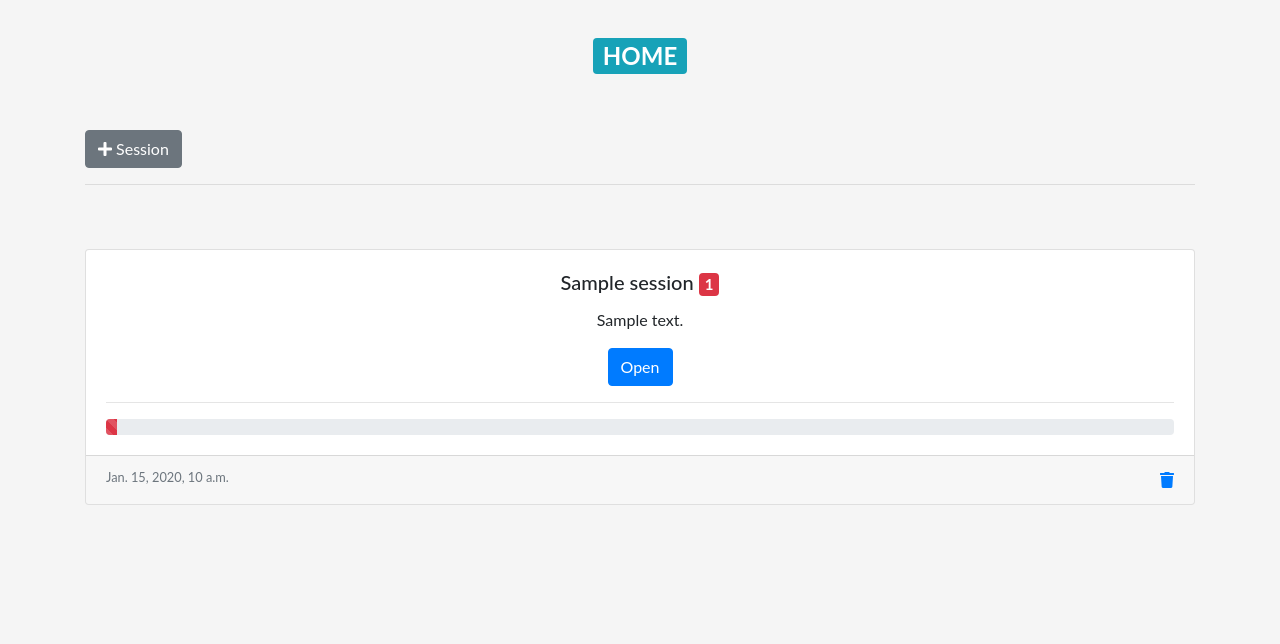
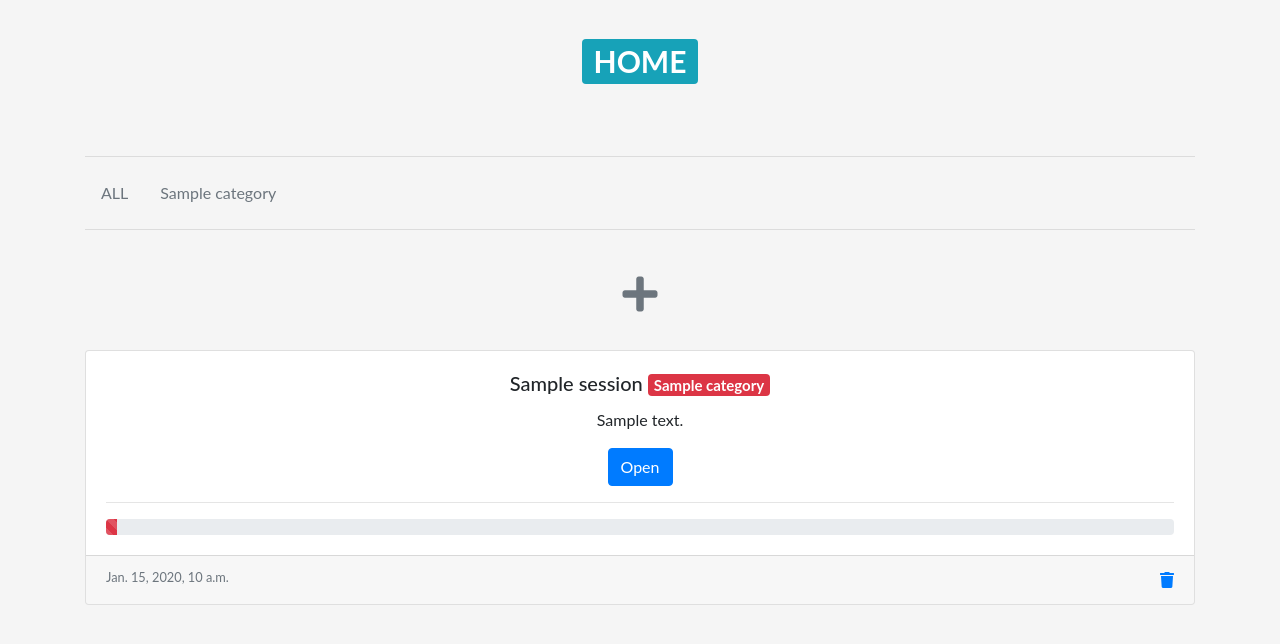
Before and after one commit to eduarde/URLTester, a Django app: template url_tester/templates/url_tester/sessions_list.html in a window 1280 px wide. Shown: the top 644 px of the page. Run offline with Django 3.2, Linux system fonts and the light colour scheme; tables that the repository leaves empty hold one stand-in row (values such as "Sample post"); the template is opened without the code that fills it: values that come from a table or form of the project are taken from there, most other values are stand-ins (such as "Sample title", 1, 10 or a date in 2020); some libraries are stand-ins or nearby versions.

Commit message:
New functionality + UI changes

```diff
--- a/url_tester/admin.py
+++ b/url_tester/admin.py
@@ -1,5 +1,6 @@
 from django.contrib import admin
-from .models import Session, URL
+from .models import Session, URL, Category
 
 admin.site.register(Session)
 admin.site.register(URL)
+admin.site.register(Category)
--- a/url_tester/models.py
+++ b/url_tester/models.py
@@ -1,5 +1,18 @@
 from django.db import models
 from django.urls import reverse
+from django.template.defaultfilters import slugify
+
+
+class Category(models.Model):
+    name = models.CharField(verbose_name='Name', max_length=100)
+    slug = models.SlugField(max_length=100, unique=True, blank=True)
+
+    def save(self, *args, **kwargs):
+        self.slug = slugify(self.name)
+        super(Category, self).save(*args, **kwargs)
+
+    def __str__(self):
+        return self.name
 
 
 class Session(models.Model):
@@ -9,7 +22,7 @@
     urls = models.ManyToManyField('URL', related_name='session_url')
     url_load = models.URLField(verbose_name='URL to load', blank=True, null=True)
     loaded = models.BooleanField(blank=True, default=False)
-    type = models.CharField(verbose_name='Type', max_length=400, blank=True, null=True)
+    category = models.ForeignKey('Category', related_name='session_category', on_delete=models.SET_NULL, null=True)
 
     def get_absolute_url(self):
         return reverse('session_detail', args=[self.pk])
--- a/url_tester/templates/url_tester/create_session.html
+++ b/url_tester/templates/url_tester/create_session.html
@@ -4,7 +4,7 @@
 {% block content %}
     <section class="bg-gray-light" id="session_create">
         <div class="container">
-            <h2 class="text-center"><span class="badge badge-info">CREATE NEW SESSION</span></h2><br/><br/>
+            <h1 class="text-center"><span class="badge badge-info">CREATE NEW SESSION</span></h1><br/><br/>
             <hr class="primary">
             <br/><br/>
             <div class="row">
--- a/url_tester/templates/url_tester/delete_session.html
+++ b/url_tester/templates/url_tester/delete_session.html
@@ -6,7 +6,7 @@
 
     <section class="bg-gray-light" id="delete">
         <div class="container">
-            <h2 class="text-center"><span class="badge badge-info">DELETE SESSION</span></h2> <br/><br/>
+            <h1 class="text-center"><span class="badge badge-info">DELETE SESSION</span></h1> <br/><br/>
             <hr class="primary">
             <br/>
             <div class="row">
--- a/url_tester/templates/url_tester/sessions_list.html
+++ b/url_tester/templates/url_tester/sessions_list.html
@@ -1,26 +1,37 @@
 {% extends 'url_tester/base.html' %}
 {% block content %}
 
-    <h2 class="text-center"><span class="badge badge-info">HOME</span></h2> <br/><br/>
+
+    <h1 class="text-center"><span class="badge badge-info">HOME</span></h1> <br/><br/>
+    <hr class="primary">
 
 
+    <ul class="nav nav-pills">
+        <li class="nav-item">
+            <a class="nav-link {% if page == 'all' %}active{% else %}text-secondary{% endif %}"
+               href="{% url 'sessions_list' category='all' %}">ALL</a>
+        </li>
+        {% for category in categories %}
+            <li class="nav-item">
+                <a class="nav-link {% if page == category.slug %}active{% else %}text-secondary{% endif %}"
+                   href="{% url 'sessions_list' category=category.slug %}">{{ category.name }}</a>
+            </li>
+        {% endfor %}
+    </ul>
+    <hr class="primary"><br>
+
     <div class="row" xmlns="http://www.w3.org/1999/html">
-        <div class="col-lg-12 mx-auto">
-            <div class="btn-group btn-group-md" role="group" aria-label="Actions">
-                <a href="{% url 'session_create' %}" class="btn btn-secondary"> <i class="fa fa-plus"
-                                                                                   aria-hidden="true"></i> Session</a>
-
-            </div>
+        <div class="col-lg-12 mx-auto text-center">
+            <h1><a href="{% url 'session_create' %}"> <i class="fas fa-plus text-secondary"></i></a></h1>
         </div>
     </div>
-
-    <hr class="primary">
-    <br/><br/>
+    <br>
 
     {% for session in sessions %}
         <div class="card mb-3 text-center">
             <div class="card-body">
-                <h5 class="card-title">{{ session.title }} <span class="badge badge-danger">{{ session.urls.all|length }}</span></h5>
+                <h5 class="card-title">{{ session.title }} <span
+                        class="badge badge-danger">{{ session.category }}</span></h5>
                 <p class="card-text">{{ session.description }}</p>
                 <a href="{{ session.get_absolute_url }}" class="btn btn-primary">Open</a><br>
                 <hr class="primary">
@@ -40,12 +51,4 @@
         </div>
     {% endfor %}
 
-
-
-
-
-
-
-
-
 {% endblock %}
--- a/url_tester/urls.py
+++ b/url_tester/urls.py
@@ -2,7 +2,7 @@
 from .views import SessionsListView, SessionDetailView, SessionCreateView, SessionDeleteView, SessionLoadUrl, RunTests
 
 urlpatterns = [
-    path('', SessionsListView.as_view(), name='sessions_list'),
+    path('<slug:category>/', SessionsListView.as_view(), name='sessions_list'),
     path('<int:pk>', SessionDetailView.as_view(), name='session_detail'),
     path('session/create/', SessionCreateView.as_view(), name='session_create'),
     path('session/delete/<int:pk>/', SessionDeleteView.as_view(), name='session_delete'),
```
Also changed, not shown: url_tester/templates/url_tester/session_detail.html (+27 -12 lines), url_tester/views.py (+13 -1 lines), url_tester/migrations/0018_auto_20190111_0945.py (added), url_tester/migrations/0019_session_category.py (added), url_tester/migrations/0020_auto_20190111_1005.py (added), url_tester/migrations/0021_category_slug.py (added).
